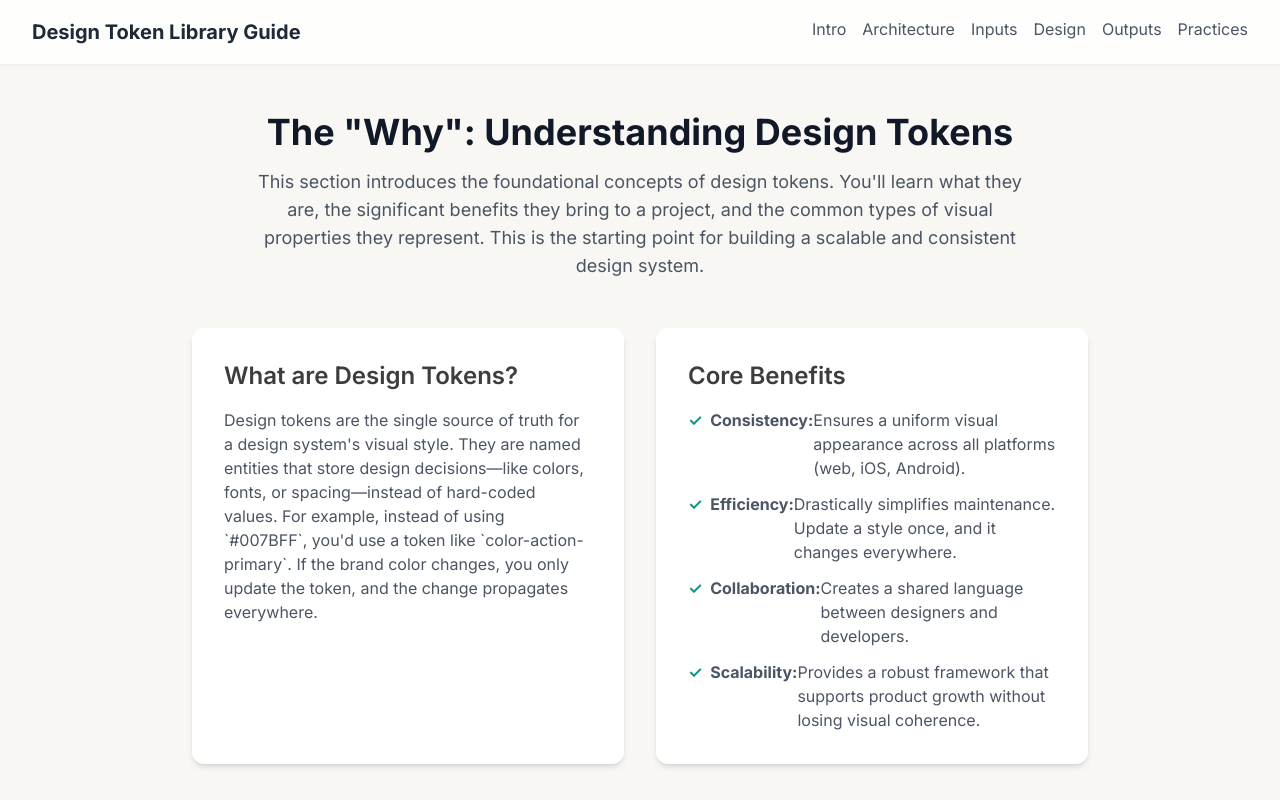
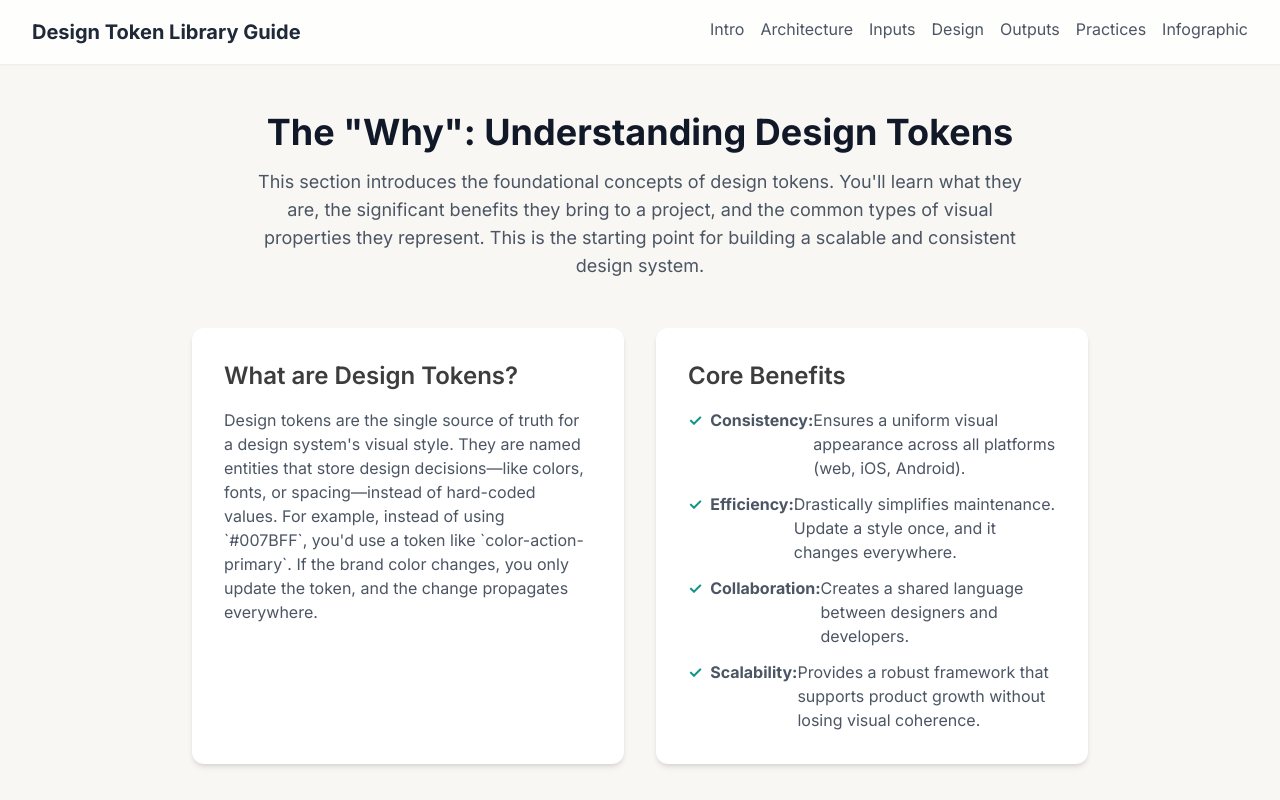
Before and after one commit to dylarcher/tokman-cli, a website: page docs/index.html in a window 1280 px wide. Shown: the top 800 px of the page. Drawn offline with nearby package versions, Linux system fonts and the light colour scheme.

Commit message:
adds infographic page

```diff
--- a/docs/index.html
+++ b/docs/index.html
@@ -103,6 +103,7 @@
                     <a href="#design" class="nav-link text-gray-600 border-b-2 border-transparent pb-1">Design</a>
                     <a href="#outputs" class="nav-link text-gray-600 border-b-2 border-transparent pb-1">Outputs</a>
                     <a href="#practices" class="nav-link text-gray-600 border-b-2 border-transparent pb-1">Practices</a>
+                    <a href="/tokman-cli/infographic" class="nav-link text-gray-600 border-b-2 border-transparent pb-1">Infographic</a>
                 </div>
             </div>
         </nav>
```
Also changed, not shown: docs/infographic/index.html (added).
